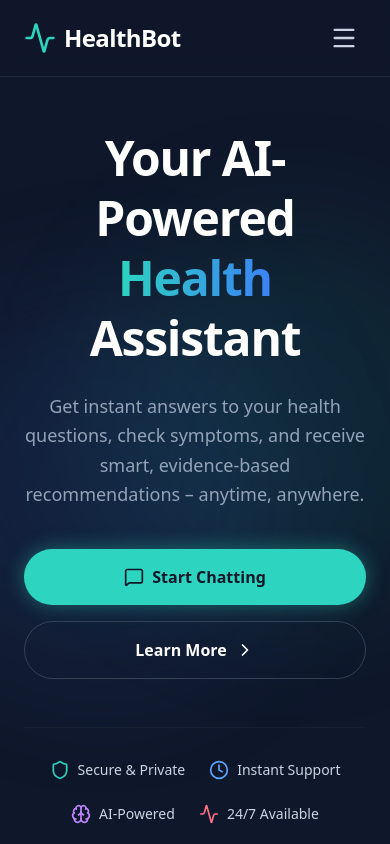
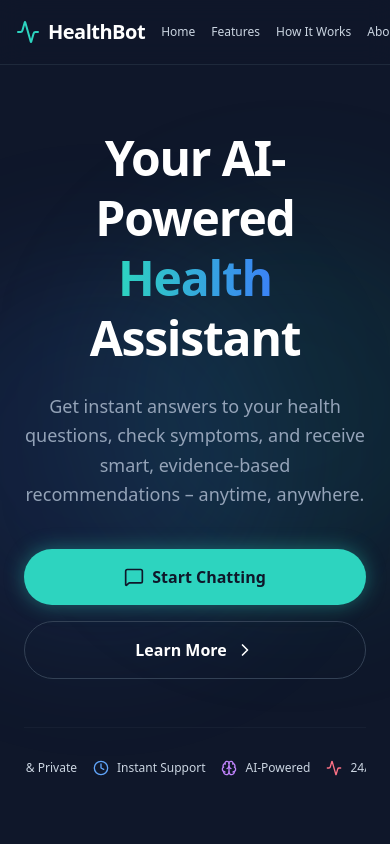
Before and after one commit to junaidnazeer/HealthBot-fullstack, a React (Create React App) app in the folder frontend/: page / in a window 390 px wide. Shown: the top 844 px of the page. Built offline with nearby package versions, Linux system fonts and the light colour scheme.

Commit message:
style: removed mockup, updated badges, forced desktop nav, and cleaned footer

```diff
--- a/frontend/src/pages/home.js
+++ b/frontend/src/pages/home.js
@@ -1,4 +1,4 @@
-import React, { useState } from "react";
+import React from "react";
 import { Link } from "react-router-dom";
 import {
   HeartPulse,
@@ -11,124 +11,64 @@ import {
   Shield,
   Clock,
   Brain,
-  Menu,
-  X,
 } from "lucide-react";
 
 export default function Home() {
-  const [isMobileMenuOpen, setIsMobileMenuOpen] = useState(false);
-
   return (
     <div className="min-h-screen overflow-x-hidden bg-slate-900 font-sans text-slate-50 selection:bg-teal-500 selection:text-white">
-      {/* Navigation Bar */}
-      <nav className="flex items-center justify-between px-6 py-4 lg:px-12 border-b border-slate-800 bg-slate-900/80 backdrop-blur-md fixed w-full top-0 z-50">
+      {/* Navigation Bar - Forced Desktop Layout */}
+      <nav className="flex items-center justify-between px-4 py-4 lg:px-12 border-b border-slate-800 bg-slate-900/80 backdrop-blur-md fixed w-full top-0 z-50 min-w-max">
         {/* Logo */}
-        <div className="flex items-center gap-2 cursor-pointer">
-          <Activity className="h-8 w-8 text-teal-400" />
-          <span className="text-2xl font-bold tracking-tight text-white">
+        <div className="flex items-center gap-2 cursor-pointer pr-4">
+          <Activity className="h-6 w-6 lg:h-8 lg:w-8 text-teal-400" />
+          <span className="text-xl lg:text-2xl font-bold tracking-tight text-white">
             HealthBot
           </span>
         </div>
 
-        {/* Desktop Navigation Links (Hidden on Mobile) */}
-        <div className="hidden md:flex items-center gap-8 text-sm font-medium text-slate-300">
-          <a href="#home" className="hover:text-teal-400 transition-colors">
+        {/* Navigation Links - Always Visible */}
+        <div className="flex items-center gap-4 lg:gap-8 text-xs lg:text-sm font-medium text-slate-300">
+          <a
+            href="#home"
+            className="hover:text-teal-400 transition-colors whitespace-nowrap"
+          >
             Home
           </a>
-          <a href="#features" className="hover:text-teal-400 transition-colors">
+          <a
+            href="#features"
+            className="hover:text-teal-400 transition-colors whitespace-nowrap"
+          >
             Features
           </a>
           <a
             href="#how-it-works"
-            className="hover:text-teal-400 transition-colors"
+            className="hover:text-teal-400 transition-colors whitespace-nowrap"
           >
             How It Works
           </a>
-          <a href="#about" className="hover:text-teal-400 transition-colors">
+          <a
+            href="#about"
+            className="hover:text-teal-400 transition-colors whitespace-nowrap"
+          >
             About Us
           </a>
         </div>
 
-        {/* Desktop Auth Buttons & Mobile Menu Toggle */}
-        <div className="flex items-center gap-4">
-          {/* Desktop Auth (Hidden on Mobile) */}
-          <div className="hidden md:flex items-center gap-4">
+        {/* Auth Buttons - Always Visible */}
+        <div className="flex items-center gap-2 lg:gap-4 pl-4">
           <Link
             to="/login"
-              className="px-4 py-2 text-sm font-medium text-slate-300 hover:text-white transition-colors"
+            className="px-2 py-2 text-xs lg:text-sm font-medium text-slate-300 hover:text-white transition-colors whitespace-nowrap"
           >
             Log In
           </Link>
           <Link
             to="/register"
-              className="px-5 py-2.5 text-sm font-semibold text-slate-900 bg-teal-400 hover:bg-teal-300 rounded-full transition-all shadow-[0_0_15px_rgba(45,212,191,0.3)] hover:shadow-[0_0_25px_rgba(45,212,191,0.5)]"
+            className="px-4 py-2 lg:px-5 lg:py-2.5 text-xs lg:text-sm font-semibold text-slate-900 bg-teal-400 hover:bg-teal-300 rounded-full transition-all shadow-[0_0_15px_rgba(45,212,191,0.3)] hover:shadow-[0_0_25px_rgba(45,212,191,0.5)] whitespace-nowrap"
           >
             Sign Up
           </Link>
         </div>
-
-          {/* Mobile Menu Button (Hamburger) */}
-          <button
-            className="md:hidden text-slate-300 hover:text-white p-2"
-            onClick={() => setIsMobileMenuOpen(!isMobileMenuOpen)}
-          >
-            {isMobileMenuOpen ? (
-              <X className="h-7 w-7" />
-            ) : (
-              <Menu className="h-7 w-7" />
-            )}
-          </button>
-        </div>
-
-        {/* Mobile Menu Dropdown Panel */}
-        {isMobileMenuOpen && (
-          <div className="absolute top-full left-0 w-full bg-slate-900 border-b border-slate-800 shadow-2xl flex flex-col py-6 px-6 gap-6 md:hidden z-50">
-            <a
-              href="#home"
-              onClick={() => setIsMobileMenuOpen(false)}
-              className="text-lg font-medium text-slate-300 hover:text-teal-400"
-            >
-              Home
-            </a>
-            <a
-              href="#features"
-              onClick={() => setIsMobileMenuOpen(false)}
-              className="text-lg font-medium text-slate-300 hover:text-teal-400"
-            >
-              Features
-            </a>
-            <a
-              href="#how-it-works"
-              onClick={() => setIsMobileMenuOpen(false)}
-              className="text-lg font-medium text-slate-300 hover:text-teal-400"
-            >
-              How It Works
-            </a>
-            <a
-              href="#about"
-              onClick={() => setIsMobileMenuOpen(false)}
-              className="text-lg font-medium text-slate-300 hover:text-teal-400"
-            >
-              About Us
-            </a>
-            <div className="flex flex-col gap-4 mt-2 pt-6 border-t border-slate-800">
-              <Link
-                to="/login"
-                onClick={() => setIsMobileMenuOpen(false)}
-                className="text-lg font-medium text-center text-slate-300 py-2"
-              >
-                Log In
-              </Link>
-              <Link
-                to="/register"
-                onClick={() => setIsMobileMenuOpen(false)}
-                className="text-lg font-bold text-center text-slate-900 bg-teal-400 py-3 rounded-full"
-              >
-                Sign Up
-              </Link>
-            </div>
-          </div>
-        )}
       </nav>
 
       {/* Hero Section */}
@@ -164,36 +104,36 @@ export default function Home() {
           </button>
         </div>
 
-        {/* Restored Trust Badges */}
-        <div className="flex flex-wrap justify-center gap-6 md:gap-12 pt-8 border-t border-slate-800/50 w-full max-w-3xl mx-auto">
-          <div className="flex items-center gap-2">
-            <Shield className="h-5 w-5 text-teal-400" />
-            <span className="text-sm font-medium text-slate-300">
+        {/* Trust Badges - Desktop Layout Maintained */}
+        <div className="flex flex-row justify-center items-center gap-4 lg:gap-12 pt-8 border-t border-slate-800/50 w-full max-w-4xl mx-auto overflow-hidden">
+          <div className="flex items-center gap-2 whitespace-nowrap">
+            <Shield className="h-4 w-4 lg:h-5 lg:w-5 text-teal-400" />
+            <span className="text-xs lg:text-sm font-medium text-slate-300">
               Secure & Private
             </span>
           </div>
-          <div className="flex items-center gap-2">
-            <Clock className="h-5 w-5 text-blue-400" />
-            <span className="text-sm font-medium text-slate-300">
+          <div className="flex items-center gap-2 whitespace-nowrap">
+            <Clock className="h-4 w-4 lg:h-5 lg:w-5 text-blue-400" />
+            <span className="text-xs lg:text-sm font-medium text-slate-300">
               Instant Support
             </span>
           </div>
-          <div className="flex items-center gap-2">
-            <Brain className="h-5 w-5 text-purple-400" />
-            <span className="text-sm font-medium text-slate-300">
+          <div className="flex items-center gap-2 whitespace-nowrap">
+            <Brain className="h-4 w-4 lg:h-5 lg:w-5 text-purple-400" />
+            <span className="text-xs lg:text-sm font-medium text-slate-300">
               AI-Powered
             </span>
           </div>
-          <div className="flex items-center gap-2">
-            <Activity className="h-5 w-5 text-rose-400" />
-            <span className="text-sm font-medium text-slate-300">
+          <div className="flex items-center gap-2 whitespace-nowrap">
+            <Activity className="h-4 w-4 lg:h-5 lg:w-5 text-rose-400" />
+            <span className="text-xs lg:text-sm font-medium text-slate-300">
               24/7 Available
             </span>
           </div>
         </div>
       </main>
 
-      {/* Features Section (White Background) */}
+      {/* Features Section */}
       <section
         id="features"
         className="bg-white text-slate-900 py-24 px-6 lg:px-12 rounded-t-[3rem] lg:rounded-t-[5rem] relative z-20"
@@ -210,7 +150,6 @@ export default function Home() {
           </div>
 
           <div className="grid grid-cols-1 md:grid-cols-2 lg:grid-cols-4 gap-8">
-            {/* Feature 1 */}
             <div className="bg-slate-50 rounded-3xl p-8 border border-slate-100 hover:shadow-xl hover:border-teal-100 transition-all group">
               <div className="w-14 h-14 bg-teal-100 rounded-2xl flex items-center justify-center mb-6 group-hover:scale-110 transition-transform">
                 <MessageSquare className="h-7 w-7 text-teal-600" />
@@ -223,7 +162,6 @@ export default function Home() {
               </p>
             </div>
 
-            {/* Feature 2 */}
             <div className="bg-slate-50 rounded-3xl p-8 border border-slate-100 hover:shadow-xl hover:border-blue-100 transition-all group">
               <div className="w-14 h-14 bg-blue-100 rounded-2xl flex items-center justify-center mb-6 group-hover:scale-110 transition-transform">
                 <UserPlus className="h-7 w-7 text-blue-600" />
@@ -235,7 +173,6 @@ export default function Home() {
               </p>
             </div>
 
-            {/* Feature 3 */}
             <div className="bg-slate-50 rounded-3xl p-8 border border-slate-100 hover:shadow-xl hover:border-purple-100 transition-all group">
               <div className="w-14 h-14 bg-purple-100 rounded-2xl flex items-center justify-center mb-6 group-hover:scale-110 transition-transform">
                 <FileText className="h-7 w-7 text-purple-600" />
@@ -247,7 +184,6 @@ export default function Home() {
               </p>
             </div>
 
-            {/* Feature 4 */}
             <div className="bg-slate-50 rounded-3xl p-8 border border-slate-100 hover:shadow-xl hover:border-rose-100 transition-all group">
               <div className="w-14 h-14 bg-rose-100 rounded-2xl flex items-center justify-center mb-6 group-hover:scale-110 transition-transform">
                 <MapPin className="h-7 w-7 text-rose-600" />
@@ -284,8 +220,8 @@ export default function Home() {
             </p>
           </div>
 
-          <p className="text-slate-400 text-sm">
-            © Developed by Aarif Shameem, Junaid Nazeer, and Murtaza Badam.
+          <p className="text-slate-400 text-sm font-medium">
+            © Developed by Aarif, Junaid, and Murtaza.
           </p>
         </div>
       </footer>
```
Also changed, not shown: 1 other file (tests, documents, lock files or other folders). Lines whose indentation alone changed are shown as unchanged.
